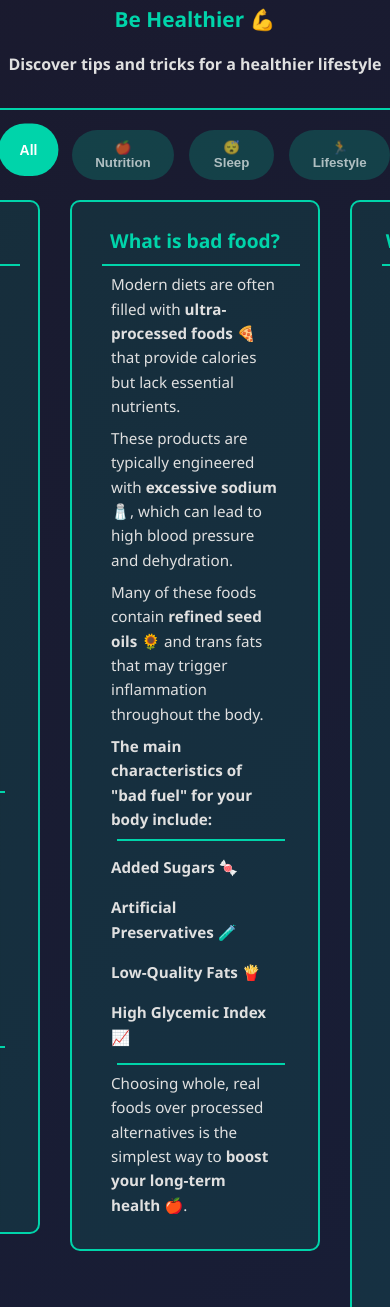
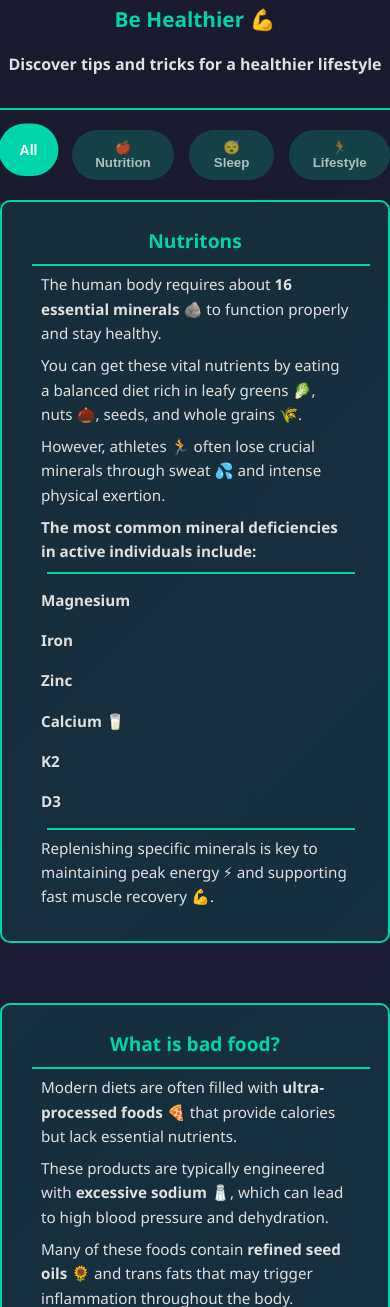
Before and after one commit to MRusnak40/School_WEB_PSS_YEAR_WORK, a Django app: page /health/ in a window 390 px wide; the page is wider, and only the part inside the window is pictured. Shown: the part 183-1490 px from the top of that part. Run offline with Django 5.2, Linux system fonts and the light colour scheme; a user stored in the database is signed in; data comes from the database, SQL or seed files in the repository.

Commit message:
making responsive design

```diff
--- a/Backend/GymProject/GymApp/static/healthier-styles.css
+++ b/Backend/GymProject/GymApp/static/healthier-styles.css
@@ -174,3 +174,19 @@ div ul {
 .card.hidden {
     display: none !important;
 }
+
+
+@media(max-width:1000px){
+.card-container{ grid-template-columns: repeat(2, minmax(250px, 400px));}
+
+}
+
+@media (max-width:600px)
+{
+    .card-container{ grid-template-columns: repeat(1, minmax(250px, 400px));}
+
+}
+@media (max-width:500px)
+{
+
+}
```
